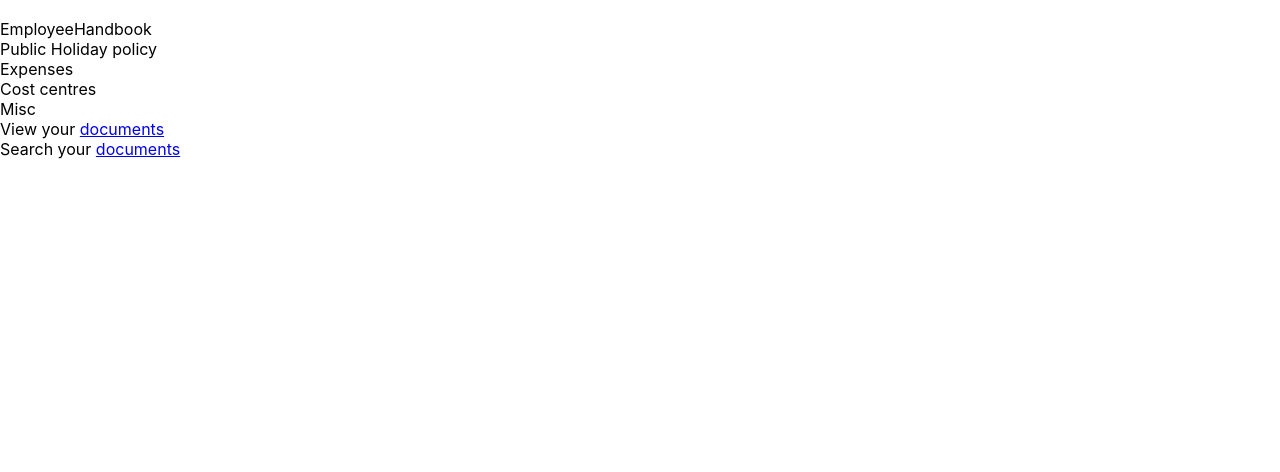
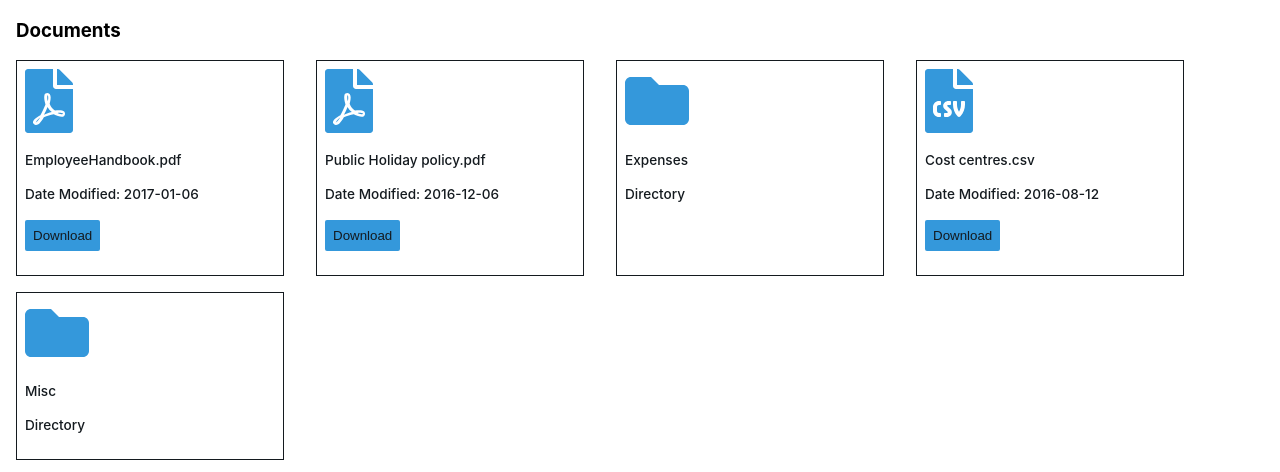
Before and after one commit to Ross-mc/file-directory-app, a React (Create React App) app: page /documents in a window 1280 px wide. Shown: the top 472 px of the page. Built offline with nearby package versions, Linux system fonts and the light colour scheme.

Commit message:
updating folder styling and refactoring how uses moves around page

```diff
--- /dev/null
+++ b/src/Global.d.ts
@@ -0,0 +1,2 @@
+declare module "*.module.css";
+declare module "*.module.scss";
--- /dev/null
+++ b/src/components/File/file.module.scss
@@ -0,0 +1,20 @@
+@import '../../styles/colors';
+
+.file {
+  color: $blue;
+  margin-right: 2rem;
+  margin-bottom: 1rem;
+  width: 250px;
+  cursor: pointer;
+  border: 1px solid $black;
+  padding: 0.5rem;
+}
+
+.file:hover {
+  box-shadow: 0 0 5px rgba(0, 0, 0, 0.3);
+}
+.file h4 {
+  font-size: 0.85rem;
+  color: $black;
+  font-weight: 500;
+}
--- a/src/components/File/index.tsx
+++ b/src/components/File/index.tsx
@@ -1,5 +1,8 @@
+import { FontAwesomeIcon } from '@fortawesome/react-fontawesome';
 import { useHistory, useLocation } from 'react-router';
 import { FileType } from '../../types/file';
+import icons from '../../utils/icons';
+import classes from './file.module.scss';
 
 interface FileProps extends FileType {}
 const File: React.FC<FileProps> = ({ type, name, added, path }) => {
@@ -7,6 +10,10 @@ const File: React.FC<FileProps> = ({ type, name, added, path }) => {
   const { pathname } = useLocation();
 
   const onClickHandler = () => {
+    if (type !== 'folder') {
+      alert('In a real world application, this action would download the file');
+      return;
+    }
     if (path) {
       router.push(`documents/${path}`);
     } else {
@@ -14,7 +21,16 @@ const File: React.FC<FileProps> = ({ type, name, added, path }) => {
     }
   };
 
-  return <div onClick={onClickHandler}>{name}</div>;
+  return (
+    <div onClick={onClickHandler} className={classes.file}>
+      {/*
+    // @ts-ignore */}
+      <FontAwesomeIcon icon={icons[type]} style={{ fontSize: '4rem' }} />
+      <h4>{type === 'folder' ? name : `${name}.${type}`}</h4>
+      {type === 'folder' ? <h4>Directory</h4> : <h4>Date Modified: {added}</h4>}
+      {type !== 'folder' && <button className="btn-primary">Download</button>}
+    </div>
+  );
 };
 
 export default File;
--- /dev/null
+++ b/src/components/Folder/folder.module.scss
@@ -0,0 +1,5 @@
+.folder {
+  display: flex;
+  flex-direction: row;
+  flex-wrap: wrap;
+}
--- a/src/components/Folder/index.tsx
+++ b/src/components/Folder/index.tsx
@@ -1,6 +1,7 @@
 import { Link } from 'react-router-dom';
 import { FileType } from '../../types/file';
 import File from '../File';
+import classes from './folder.module.scss';
 
 interface FileProps {
   name: string;
@@ -12,6 +13,7 @@ const Folder: React.FC<FileProps> = ({ files, name }) => {
   return (
     <div data-testid="root-folder">
       <h3>{name}</h3>
+      <div className={classes.folder}>
         {files &&
           files.map((currentFile) => (
             <File
@@ -21,6 +23,7 @@ const Folder: React.FC<FileProps> = ({ files, name }) => {
               path={currentFile.path}
             />
           ))}
+      </div>
       {files?.length === 0 && (
         <p>
           Empty directory. Return to your{' '}
--- a/src/components/UI/Layout/MainContainer.tsx
+++ b/src/components/UI/Layout/MainContainer.tsx
@@ -1,17 +1,5 @@
-import { Link } from 'react-router-dom';
-
 const MainContainer: React.FC = ({ children }) => {
-  return (
-    <main className="main-container">
-      {children}
-      <div>
-        View your <Link to="/documents">documents</Link>
-      </div>
-      <div>
-        Search your <Link to="/search">documents</Link>
-      </div>
-    </main>
-  );
+  return <main className="main-container">{children}</main>;
 };
 
 export default MainContainer;
--- a/src/index.scss
+++ b/src/index.scss
@@ -1,8 +1,27 @@
+@import './styles/colors';
+
 body {
-  margin: 0;
+  margin: 1rem;
   font-family: -apple-system, BlinkMacSystemFont, 'Segoe UI', 'Roboto', 'Oxygen',
     'Ubuntu', 'Cantarell', 'Fira Sans', 'Droid Sans', 'Helvetica Neue',
     sans-serif;
   -webkit-font-smoothing: antialiased;
   -moz-osx-font-smoothing: grayscale;
 }
+
+.btn-primary {
+  background-color: $blue;
+  color: $black;
+  border: none;
+  border-radius: 2px;
+  padding: 0.5rem;
+  text-decoration: none;
+  display: block;
+  width: fit-content;
+  margin-bottom: 1rem;
+  cursor: pointer;
+}
+
+.btn-primary:hover {
+  background-color: $lightblue;
+}
--- a/src/pages/Documents.tsx
+++ b/src/pages/Documents.tsx
@@ -5,6 +5,7 @@ import Folder from '../components/Folder';
 import File from '../components/File';
 import fileContext from '../store/fileContext';
 import ErrorMessage from '../components/UI/Error';
+import { Link } from 'react-router-dom';
 
 const Documents: React.FC = () => {
   const { pathname } = useLocation();
@@ -18,7 +19,7 @@ const Documents: React.FC = () => {
   ) {
     return (
       <>
-        <Folder name={''} files={files} />
+        <Folder name={'Documents'} files={files} />
       </>
     );
   }
@@ -34,6 +35,12 @@ const Documents: React.FC = () => {
       ) : (
         <File name={item.name} added={item.added} type={item.type} />
       )}
+      <Link to="/documents" className="btn-primary">
+        Return
+      </Link>
+      <Link to="/search" className="btn-primary">
+        Search for documents
+      </Link>
     </>
   );
 };
--- a/src/pages/Home.tsx
+++ b/src/pages/Home.tsx
@@ -1,7 +1,15 @@
+import { Link } from 'react-router-dom';
+
 const Home: React.FC = () => {
   return (
     <div>
       <h1>Welcome to your Document Store</h1>
+      <Link to="/documents" className="btn-primary">
+        View your documents
+      </Link>
+      <Link to="/search" className="btn-primary">
+        Search for documents
+      </Link>
     </div>
   );
 };
--- a/src/pages/Search.tsx
+++ b/src/pages/Search.tsx
@@ -1,7 +1,15 @@
 import SearchBar from '../components/Search';
+import { Link } from 'react-router-dom';
 
 const Search: React.FC = () => {
-  return <SearchBar />;
+  return (
+    <>
+      <SearchBar />
+      <Link to="/documents" className="btn-primary">
+        View your documents
+      </Link>
+    </>
+  );
 };
 
 export default Search;
--- /dev/null
+++ b/src/styles/_colors.scss
@@ -0,0 +1,4 @@
+$lightblue: #86b4d3;
+$blue: #3498db;
+$lightgrey: #d1d1d1;
+$black: #141a1f;
--- a/tsconfig.json
+++ b/tsconfig.json
@@ -18,7 +18,8 @@
     "resolveJsonModule": true,
     "isolatedModules": true,
     "noEmit": true,
-    "jsx": "react-jsx"
+    "jsx": "react-jsx",
+    "plugins": [{ "name": "typescript-plugin-css-modules" }]
   },
   "include": [
     "src"
```
Lines whose indentation alone changed are shown as unchanged.
